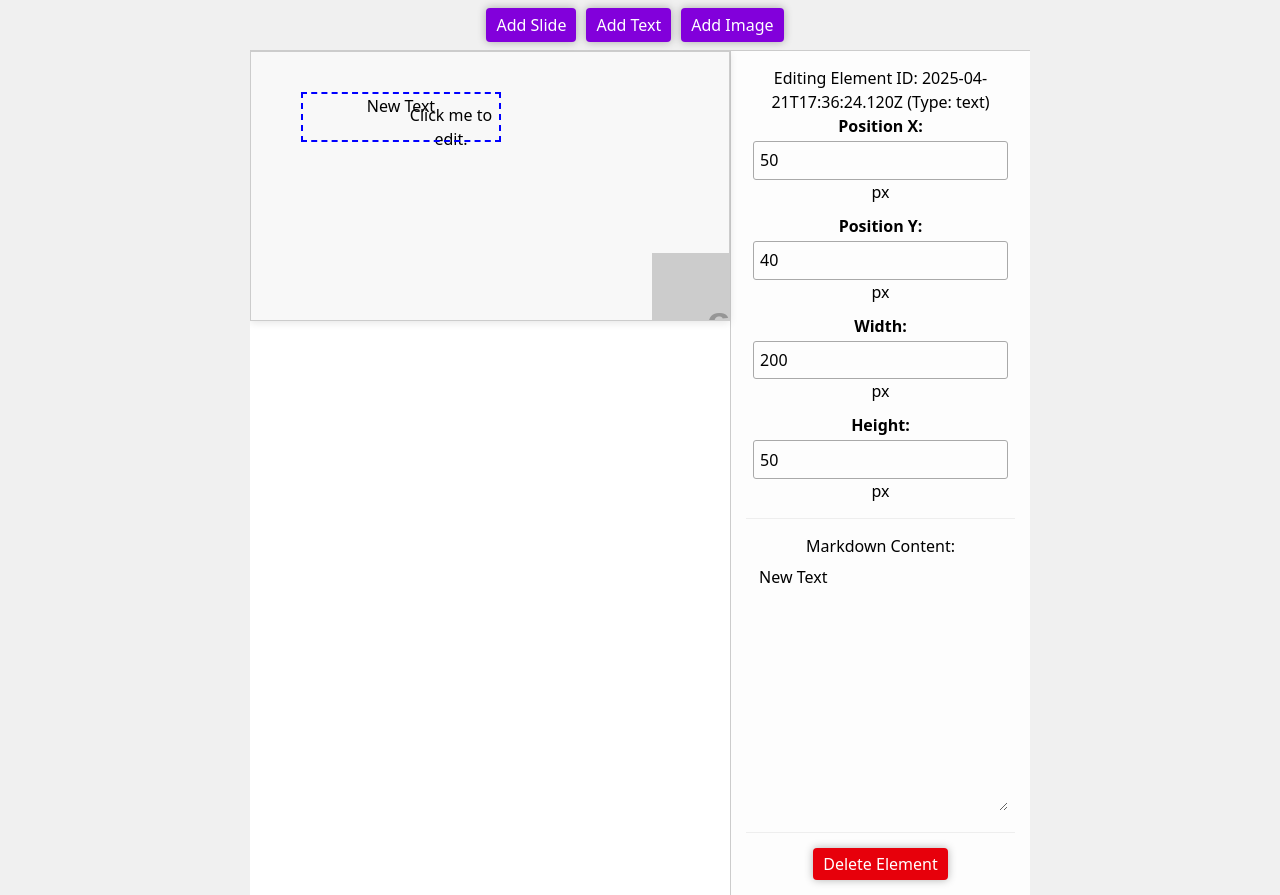
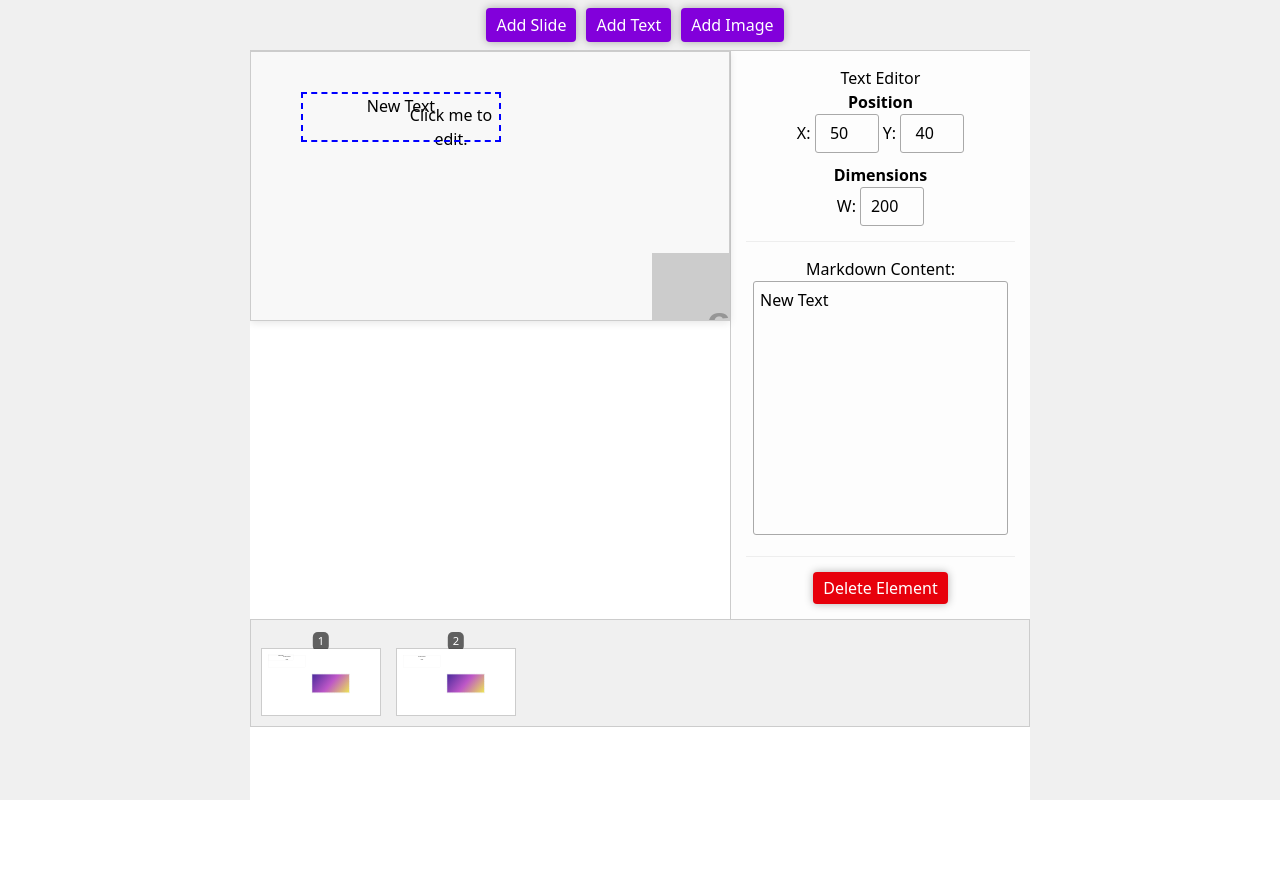
Before and after one commit to Jsnrez/emp-prompt, a Vue app: page / in a window 1280 px wide. Both pictures are taken after a click on the button "Add Text". After the commit the page ends 800 px from the top, so only its background shows below. Built offline with nearby package versions, Linux system fonts and the light colour scheme.

Commit message:
Added Slide Preview belt, made adjustments to sidebar editor to support the new page elements

```diff
--- a/src/components/EditorPrimary.vue
+++ b/src/components/EditorPrimary.vue
@@ -1,5 +1,5 @@
 <script setup>
-import { ref, computed } from 'vue';
+import { ref, computed, provide } from 'vue';
 import SlidePreview from './SlidePreview.vue';
 import SidebarEditor from './SidebarEditor.vue';
 import SimButton from './SimButton.vue'
@@ -52,9 +52,10 @@ function handleAddElement(typeS) {
  */
 
 function handleSelectSlide(slideId) {
-  store.setCurrentSlide(slideId);
+  store.currentSlideId = slideId;
   selectedElementId.value = null; // Unselect element
 }
+provide('editorSetSlide', handleSelectSlide)
 
 function handleCreateNewSlide() {
   store.addSlide();
@@ -85,9 +86,7 @@ function handleRemoveSlide(slideId) {
         @delete-element="handleDeleteElement" />
 
     </div>
-    <!-- <div>
-      <SlideSelectorBelt :slides="store.slides"></SlideSelectorBelt>
-    </div> -->
+    <SlideSelectorBelt :slides="store.slides"></SlideSelectorBelt>
   </div>
 </template>
 
--- a/src/components/SidebarEditor.vue
+++ b/src/components/SidebarEditor.vue
@@ -37,23 +37,19 @@ function deleteElement() {
 <template>
   <div class="sidebar-editor">
     <div v-if="selectedElement">
-      <p>Editing Element ID: {{ selectedElement.id }} (Type: {{ selectedElement.type }})</p>
+      <span class="w-full capitalize">{{ selectedElement.type }} Editor</span>
 
       <div class="form-field">
-        <label>Position X:</label>
-        <input type="number" :value="selectedElement.x" @input="updateElement('x', $event.target.value)" /> px
+        <label>Position</label>
+        X: <input type="number" :value="selectedElement.x" @input="updateElement('x', $event.target.value)" />
+        Y: <input type="number" :value="selectedElement.y" @input="updateElement('y', $event.target.value)" />
       </div>
       <div class="form-field">
-        <label>Position Y:</label>
-        <input type="number" :value="selectedElement.y" @input="updateElement('y', $event.target.value)" /> px
-      </div>
-      <div class="form-field">
-        <label>Width:</label>
-        <input type="number" :value="selectedElement.width" @input="updateElement('width', $event.target.value)" /> px
-      </div>
-      <div class="form-field">
-        <label>Height:</label>
-        <input type="number" :value="selectedElement.height" @input="updateElement('height', $event.target.value)" /> px
+        <label>Dimensions</label>
+        W: <input type="number" :value="selectedElement.width" @input="updateElement('width', $event.target.value)" />
+        <template v-if="selectedElement.type === 'image'" >
+          H: <input type="number" :value="selectedElement.height" @input="updateElement('height', $event.target.value)" />
+        </template>
       </div>
 
       <hr />
@@ -65,7 +61,7 @@ function deleteElement() {
       </div>
 
       <div v-if="selectedElement.type === 'image'">
-        <div class="form-field">
+        <div class="form-field w-full" id="image-url">
           <label>Image URL:</label>
           <input type="text" :value="selectedElement.src" @input="updateElement('src', $event.target.value)" />
         </div>
@@ -88,6 +84,9 @@ function deleteElement() {
   border-left: 1px solid #ccc;
   min-width: 250px;
   background-color: #fdfdfd;
+  display: flex;
+  flex-direction: column;
+  flex-wrap: wrap;
 }
 
 .form-field {
@@ -96,21 +95,29 @@ function deleteElement() {
 
 .form-field label {
   display: block;
-  margin-bottom: 3px;
   font-weight: bold;
 }
 
 .form-field input[type="number"],
 .form-field input[type="text"],
 .form-field textarea {
-  width: 95%;
+  max-width: 4em;
+  text-align: center;
   padding: .4em;
   border: 1px solid #a9a9a9;
   border-radius: 3px;
 }
 
+#image-url input[type="text"] {
+  max-width: 100%;
+  overflow-x: auto;
+}
+
 textarea {
   width: 95%;
   padding: .4em;
+  resize: none;
+  border: 1px solid #a9a9a9;
+  border-radius: 3px;
 }
 </style>
--- /dev/null
+++ b/src/components/SlidePreviewRenderer.vue
@@ -0,0 +1,141 @@
+<script setup>
+import { computed } from 'vue';
+
+// 16 / 9 dimensions
+const wideSc_width = 960;
+const wideSc_height = 540;
+
+// Define the pixel dimensions for our preview types
+const preview_dimensions = {
+    square: { width: 80, height: 80 },
+    // Keep rectangle preview at 16:9 aspect ratio for consistency
+    rectangle: { width: 120, height: 120 * 9 / 16 },
+};
+
+const props = defineProps({
+    // Array of element objects for a single slide
+    elements: {
+        type: Array,
+        required: true,
+        default: () => []
+    },
+    previewType: {
+        type: String,
+        default: 'rectangle',
+        validator: (value) => ['square', 'rectangle'].includes(value)
+    }
+});
+
+/**
+ * Computed Properties
+ */
+
+// Get target dimensions based on previewType
+const targetDimensions = computed(() => {
+    return preview_dimensions[props.previewType] || preview_dimensions.rectangle;
+});
+
+// Calculate dimensions
+const scaleFactor = computed(() => {
+    const targetW = targetDimensions.value.width;
+    const targetH = targetDimensions.value.height;
+    const scaleX = targetW / wideSc_width;
+    const scaleY = targetH / wideSc_height;
+    return Math.min(scaleX, scaleY);
+});
+
+const wrapperStyle = computed(() => ({
+    width: `${targetDimensions.value.width}px`,
+    height: `${targetDimensions.value.height}px`,
+}));
+
+const canvasStyle = computed(() => ({
+    width: `${wideSc_width}px`,   // Use OG dimensions here, then scale down
+    height: `${wideSc_height}px`,
+    position: 'relative',
+    transform: `scale(${scaleFactor.value})`,
+    transformOrigin: 'top left',
+    overflow: 'hidden',
+    backgroundColor: '#ffffff',
+}));
+
+
+// Slide Elements Styles
+const getElementStyle = (element) => ({
+    position: 'absolute',
+    left: `${element.x}px`,
+    top: `${element.y}px`,
+    width: `${element.width}px`,
+    height: `${element.height}px`,
+    boxSizing: 'border-box',
+});
+
+</script>
+
+<template>
+    <div class="preview-wrapper" :style="wrapperStyle">
+        <div class="preview-inner" :style="canvasStyle">
+            <div v-for="element in elements" :key="element.id" :style="getElementStyle(element)" class="preview-element"
+                :class="'preview-element--' + element.type">
+                <template v-if="element.type === 'text'">
+                    <span class="text-content">{{ element.content }}</span>
+                </template>
+                <template v-else-if="element.type === 'image'">
+                    <div class="image-placeholder-content"></div>
+                </template>
+            </div>
+        </div>
+    </div>
+</template>
+
+<style scoped>
+.preview-wrapper {
+    border: 1px solid #ccc;
+    overflow: hidden;
+    background-color: white;
+    box-sizing: border-box;
+    /* Prevent interaction */
+    pointer-events: none;
+    user-select: none;
+}
+
+.preview-inner {
+    box-shadow: 0 1px 3px rgba(0, 0, 0, 0.1);
+}
+
+.preview-element {
+    overflow: hidden;
+    border: 1px solid rgba(0, 0, 0, 0.1);
+}
+
+/* Text Styles */
+.preview-element--text {
+    display: flex;
+    align-items: flex-start;
+}
+
+.preview-element--text .text-content {
+    padding: 2px 4px;
+    font-size: 10px;
+    line-height: 1.1;
+    white-space: pre-wrap;
+    word-break: break-word;
+    overflow: hidden;
+    color: #222;
+    display: block;
+    width: 100%;
+    height: 100%;
+}
+
+/* Image Styles */
+.preview-element--image {
+    border: 1px dashed #666;
+}
+
+.preview-element--image .image-placeholder-content {
+    width: 100%;
+    height: 100%;
+    background: #2A7B9B;
+    background: linear-gradient(130deg, rgb(74 42 155) 0%, rgb(189 87 199) 50%, rgb(237 231 83) 100%)
+}
+</style>
--- /dev/null
+++ b/src/components/SlideSelectorBelt.vue
@@ -0,0 +1,136 @@
+<script setup>
+import { inject } from 'vue';
+import SlidePreviewRenderer from './SlidePreviewRenderer.vue';
+
+const props = defineProps({
+    slides: {
+        type: Array,
+        default: [],
+    }
+})
+
+const emit = defineEmits(['belt-select-slide'])
+
+const previewDisplayType = 'rectangle';
+
+const setSlideForEditor = inject('editorSetSlide');
+
+</script>
+<template>
+    <div class="overflow-hidden" :style="{ 'scroll-direction': 'horizontal' }">
+
+        <div class="slide-belt" :class="'preview-type--' + previewDisplayType">
+            <template v-if="slides && slides.length > 0">
+                <div v-for="(slide, index) in slides" :key="slide.id" class="slide-preview-item-wrapper"
+                    @click="setSlideForEditor(slide.id)" @keydown.enter="selectSlide(slide.id)"
+                    @keydown.space.prevent="selectSlide(slide.id)" tabindex="0" role="button"
+                    :aria-label="`Select slide ${index + 1}: ${slide.title || slide.id}`">
+                    <span class="slide-index">{{ index + 1 }}</span>
+
+                    <SlidePreviewRenderer :elements="slide.elements" :preview-type="previewDisplayType" />
+
+                    <span v-if="slide.title" class="slide-title-below">{{ slide.title || 'Untitled Slide' }}</span>
+
+                </div>
+            </template>
+            <div v-else class="empty-belt-message">
+                No slides to display.
+            </div>
+        </div>
+
+    </div>
+</template>
+
+<style scoped>
+.slide-preview-item-wrapper {
+    flex-shrink: 0;
+    cursor: pointer;
+    text-align: center;
+    position: relative;
+    padding-top: 18px;
+    transition: transform 0.2s ease, box-shadow 0.2s ease;
+}
+
+.preview-type--rectangle .slide-preview-item-wrapper {
+    width: 120px;
+}
+
+.preview-type--square .slide-preview-item-wrapper {
+    width: 80px;
+}
+
+
+.slide-preview-item-wrapper:hover,
+.slide-preview-item-wrapper:focus {
+    transform: translateY(-2px);
+    outline: none;
+}
+
+.slide-preview-item-wrapper:focus-within {
+    box-shadow: 0 0 0 2px dodgerblue;
+    border-radius: 3px;
+}
+
+.slide-index {
+    position: absolute;
+    top: 2px;
+    left: 50%;
+    transform: translateX(-50%);
+    font-size: 0.7em;
+    background-color: rgba(0, 0, 0, 0.6);
+    color: white;
+    padding: 1px 5px;
+    border-radius: 5px;
+}
+
+.slide-title-below {
+    display: block;
+    font-size: 0.75em;
+    margin-top: 4px;
+    color: #333;
+    white-space: nowrap;
+    overflow: hidden;
+    text-overflow: ellipsis;
+    width: 100%;
+}
+
+.slide-belt {
+    display: flex;
+    overflow-x: scroll;
+    gap: 15px;
+    padding: 10px;
+    background-color: #f0f0f0;
+    border: 1px solid #ccc;
+    min-height: 90px;
+    align-items: flex-start;
+}
+
+.preview-type--square .slide-belt {
+    min-height: 110px;
+}
+
+.preview-type--rectangle .slide-belt {
+    min-height: 95px;
+}
+
+.empty-belt-message {
+    padding: 20px;
+    text-align: center;
+    color: #777;
+    background-color: #f9f9f9;
+    border: 1px solid #eee;
+}
+
+.slide-belt::-webkit-scrollbar {
+    height: 8px;
+}
+
+.slide-belt::-webkit-scrollbar-thumb {
+    background: #aaa;
+    border-radius: 4px;
+}
+
+.slide-belt::-webkit-scrollbar-thumb:hover {
+    background: #888;
+}
+</style>
```
